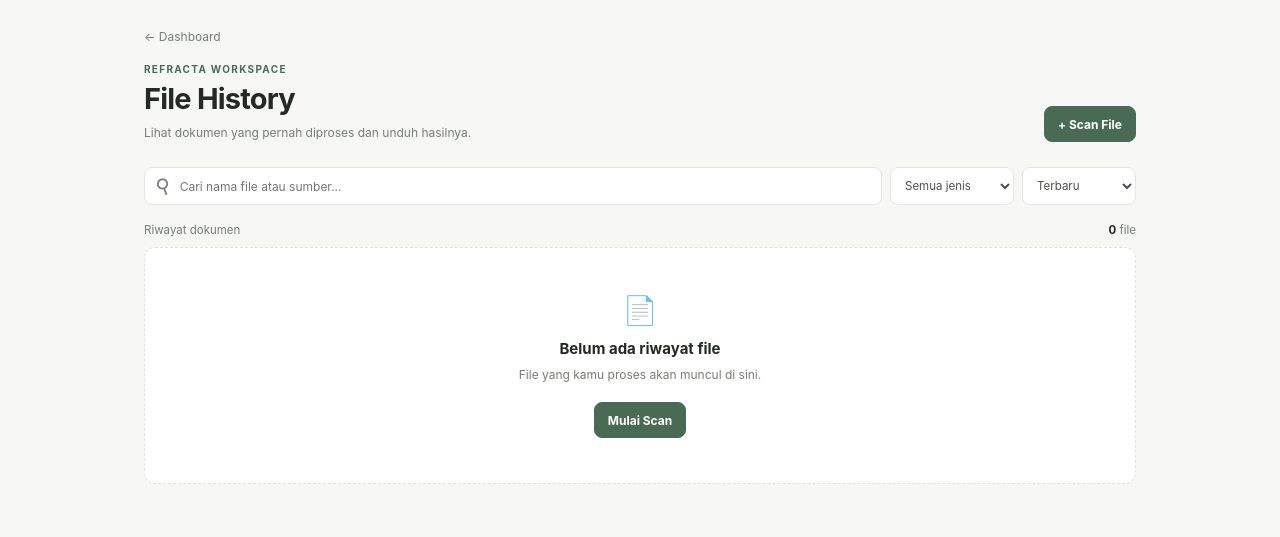
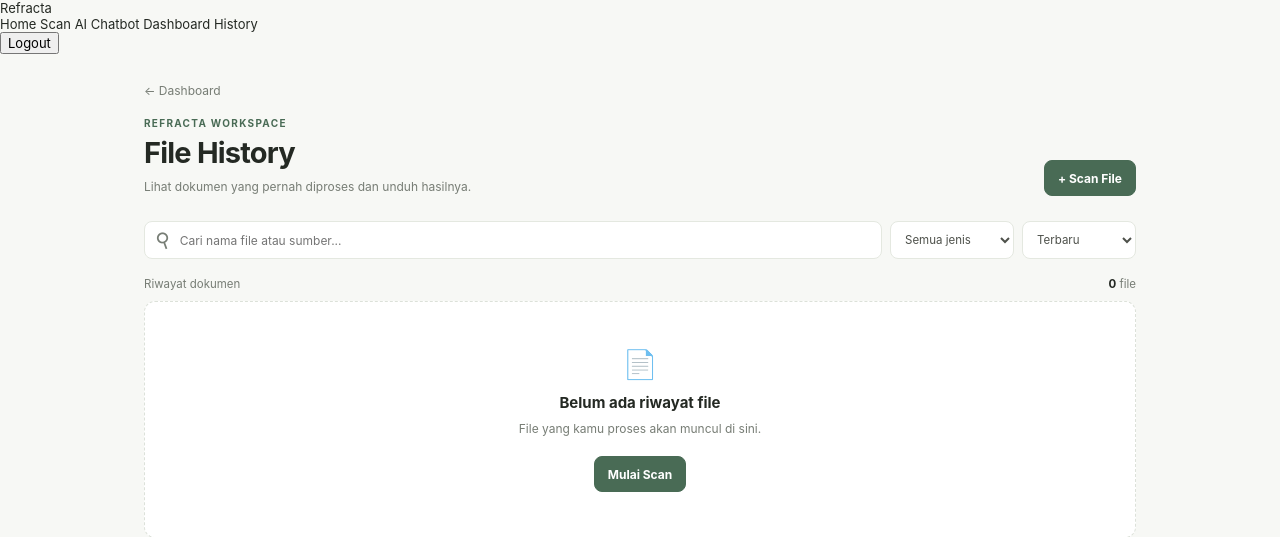
Before and after one commit to GeneJustin/Refracta, a Flask app: page /history in a window 1280 px wide. Shown: the top 537 px of the page. Before the commit the page ends 484 px from the top, so only its background shows below. Run offline with Flask 3, Linux system fonts and the light colour scheme; the visitor is signed in with stand-in values (Sample User, id 1); data that the repository does not hold is empty.

Commit message:
Update history.html

```diff
--- a/templates/history.html
+++ b/templates/history.html
@@ -9,6 +9,34 @@
     <script src="/static/history.js" defer></script>
 </head>
 <body>
+    <nav class="navbar">
+        <a href="/" class="logo">
+            Refracta
+        </a>
+
+        <div class="nav-links">
+            <a href="/" class="active">
+                Home
+            </a>
+            <a href="/scan">
+                Scan
+            </a>
+            <a href="/chatbot">
+                AI Chatbot
+            </a>
+            <a href="/dashboard">
+                Dashboard
+            </a>
+            <a href="/history">
+                History
+            </a>
+        </div>
+
+        <button id="logoutButton" class="logout-btn">
+            Logout
+        </button>
+
+    </nav>
     <main class="history-page">
         <header class="page-header">
             <div class="header-copy">
```
